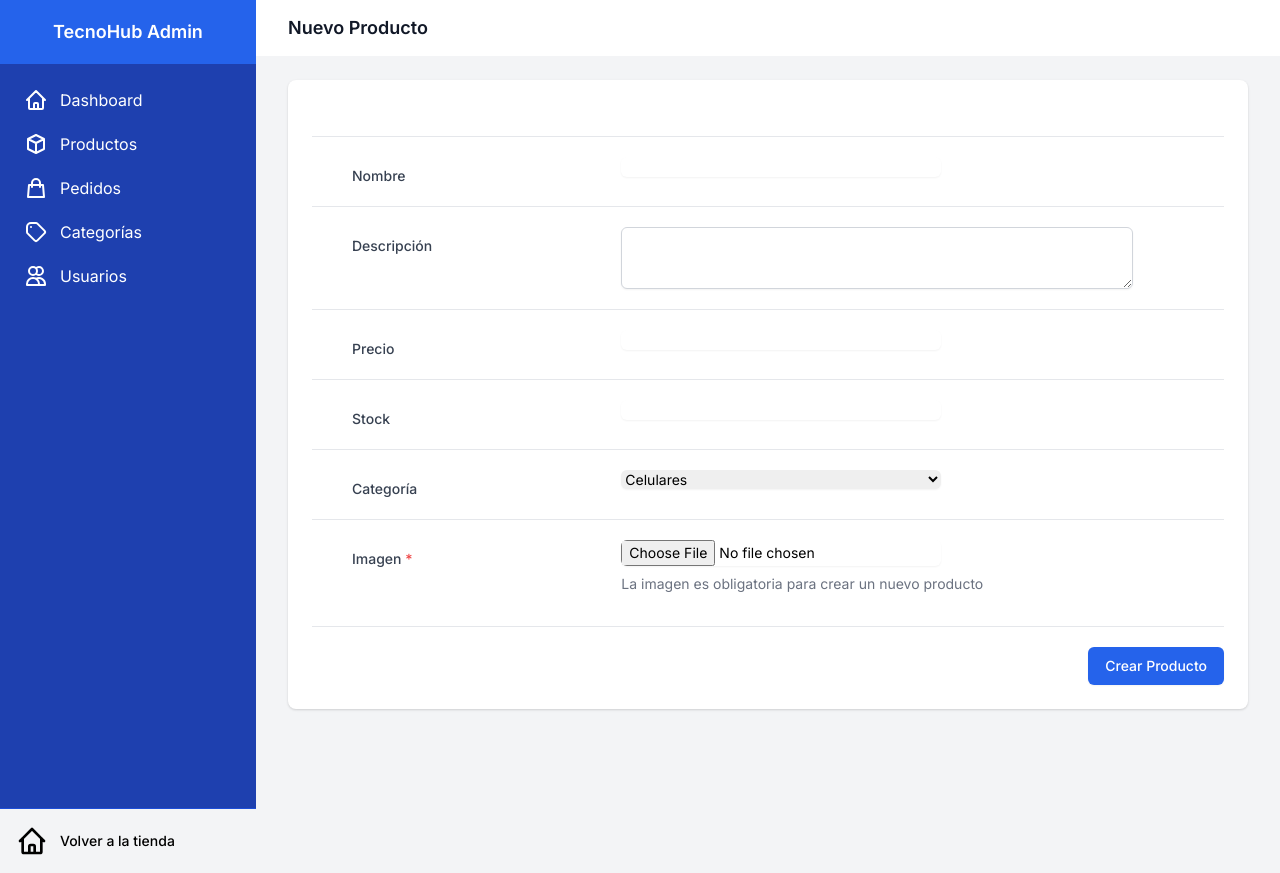
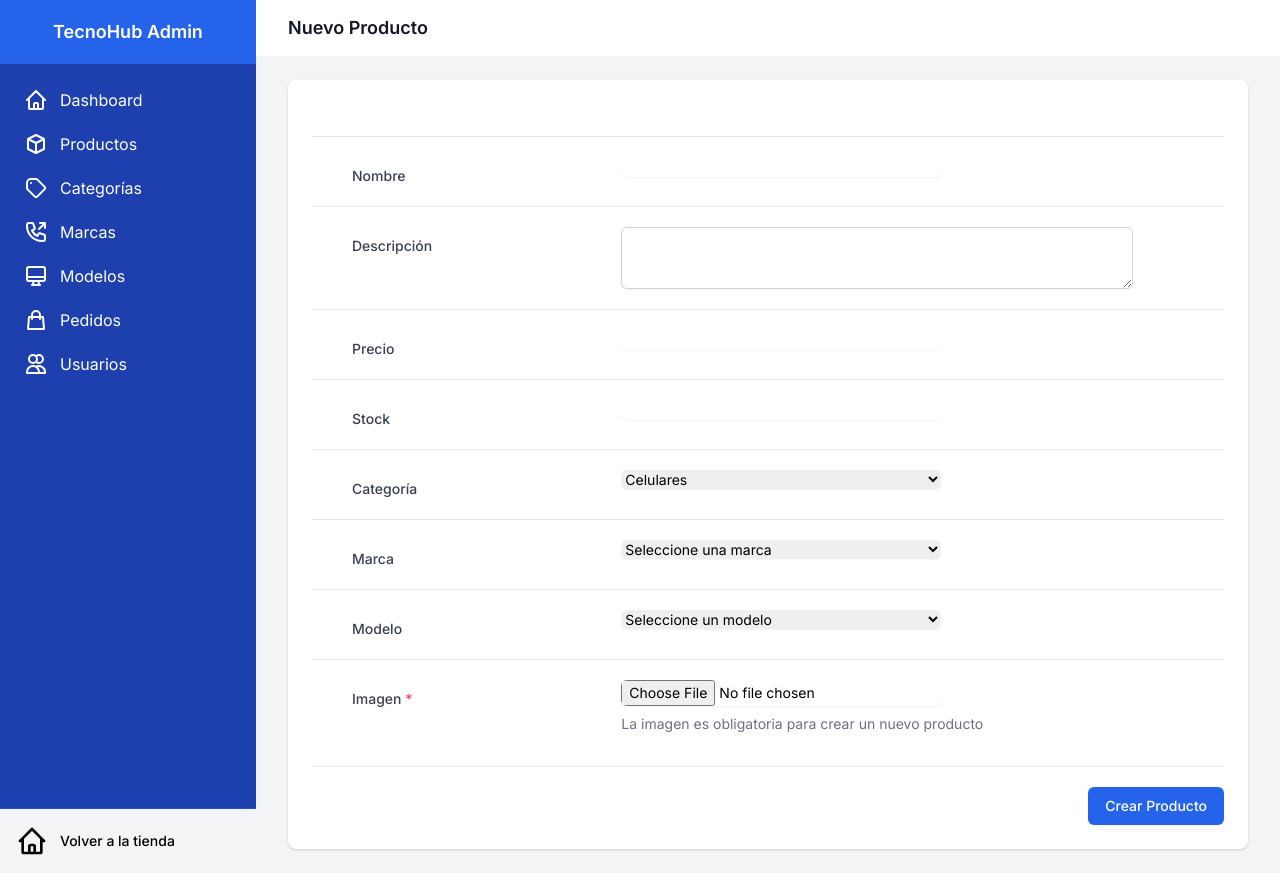
Before and after one commit to MccFlurry/TecnoHub---CRUD, a Flask app: page /admin/nuevo_producto in a window 1280 px wide. Run offline with Flask 3, Linux system fonts and the light colour scheme; the visitor is signed in with stand-in values (Sample User, id 1); data comes from the database, SQL or seed files in the repository; data that the repository does not hold is empty; style sheets or scripts are compiled from the project's sources; some libraries are stand-ins or nearby versions.

Commit message:
marca y modelos admin

```diff
--- a/clase/clase_producto.py
+++ b/clase/clase_producto.py
@@ -1,10 +1,10 @@
 class Producto:
-    def __init__(self, id=None, nombre=None, descripcion=None, precio=None, stock=None, categoria_id=None, id_marca=None, id_modelo=None, destacado=None, imagen=None):
+    def __init__(self, id=None, nombre=None, descripcion=None, precio=None, stock=0, categoria_id=None, id_marca=None, id_modelo=None, destacado=None, imagen=None):
         self.id = id
         self.nombre = nombre
         self.descripcion = descripcion
         self.precio = precio
-        self.stock = stock
+        self.stock = 0 if stock is None else int(stock)  # Asegurar que stock sea siempre un entero
         self.categoria_id = categoria_id
         self.id_marca = id_marca
         self.id_modelo = id_modelo
--- a/main.py
+++ b/main.py
@@ -921,6 +921,8 @@ def admin_productos():
 @admin_required
 def admin_nuevo_producto():
     categorias = controlador_categorias.obtener_todas_categorias()
+    marcas = controlador_marca.obtener_marcas()
+    modelos = controlador_modelo.obtener_modelos()
 
     if request.method == 'POST':
         nombre = request.form['nombre']
@@ -928,6 +930,8 @@ def admin_nuevo_producto():
         categoria_id = request.form['categoria_id']
         precio = request.form['precio']
         stock = request.form['stock']
+        id_marca = request.form.get('id_marca')  # Puede ser None
+        id_modelo = request.form.get('id_modelo')  # Puede ser None
         destacado = 1 if 'destacado' in request.form else 0
 
         # Verificar si se subió una imagen
@@ -935,20 +939,26 @@ def admin_nuevo_producto():
             flash('La imagen es obligatoria', 'error')
             return render_template('admin/editar_nuevo_producto.html',
                                 producto=None,
-                                categorias=categorias)
+                                categorias=categorias,
+                                marcas=marcas,
+                                modelos=modelos)
 
         imagen = request.files['imagen']
         if imagen.filename == '':
             flash('Debe seleccionar una imagen', 'error')
             return render_template('admin/editar_nuevo_producto.html',
                                 producto=None,
-                                categorias=categorias)
+                                categorias=categorias,
+                                marcas=marcas,
+                                modelos=modelos)
 
         if not allowed_file(imagen.filename):
             flash('Formato de imagen no permitido. Use: png, jpg, jpeg, gif', 'error')
             return render_template('admin/editar_nuevo_producto.html',
                                 producto=None,
-                                categorias=categorias)
+                                categorias=categorias,
+                                marcas=marcas,
+                                modelos=modelos)
 
         try:
             imagen_filename = secure_filename(imagen.filename)
@@ -960,7 +970,8 @@ def admin_nuevo_producto():
                 categoria_id=categoria_id,
                 precio=precio,
                 stock=stock,
-                destacado=destacado,
+                id_marca=id_marca,
+                id_modelo=id_modelo,
                 imagen=imagen_filename
             )
             flash('Producto creado con éxito', 'success')
@@ -975,15 +986,23 @@ def admin_nuevo_producto():
             flash(f'Error al crear el producto: {str(e)}', 'error')
             return render_template('admin/editar_nuevo_producto.html',
                                 producto=None,
-                                categorias=categorias)
-
-    return render_template('admin/editar_nuevo_producto.html', producto=None, categorias=categorias)
+                                categorias=categorias,
+                                marcas=marcas,
+                                modelos=modelos)
+
+    return render_template('admin/editar_nuevo_producto.html',
+                         producto=None,
+                         categorias=categorias,
+                         marcas=marcas,
+                         modelos=modelos)
 
 @admin_bp.route('/editar_producto/<int:id>', methods=['GET', 'POST'])
 @admin_required
 def admin_editar_producto(id):
     producto = controlador_producto.obtener_producto_por_id(id)
     categorias = controlador_categorias.obtener_todas_categorias()
+    marcas = controlador_marca.obtener_marcas()
+    modelos = controlador_modelo.obtener_modelos()
 
     if request.method == 'POST':
         nombre = request.form['nombre']
@@ -991,6 +1010,8 @@ def admin_editar_producto(id):
         categoria_id = request.form['categoria_id']
         precio = request.form['precio']
         stock = request.form['stock']
+        id_marca = request.form.get('id_marca')  # Puede ser None
+        id_modelo = request.form.get('id_modelo')  # Puede ser None
         destacado = 1 if 'destacado' in request.form else 0
 
         imagen = request.files['imagen']
@@ -998,29 +1019,50 @@ def admin_editar_producto(id):
 
         if imagen and allowed_file(imagen.filename):
             try:
+                # Eliminar imagen anterior si existe
+                if producto.imagen:
+                    try:
+                        os.remove(os.path.join(UPLOAD_FOLDER, producto.imagen))
+                    except Exception:
+                        pass
+
                 imagen_filename = secure_filename(imagen.filename)
                 imagen.save(os.path.join(UPLOAD_FOLDER, imagen_filename))
             except Exception as e:
-                flash(f'Error al cargar la imagen: {str(e)}', 'error')
-                return redirect(url_for('admin.admin_editar_producto', id=id))
+                flash(f'Error al guardar la imagen: {str(e)}', 'error')
+                return render_template('admin/editar_nuevo_producto.html',
+                                    producto=producto,
+                                    categorias=categorias,
+                                    marcas=marcas,
+                                    modelos=modelos)
 
         try:
             controlador_producto.actualizar_producto(
                 id=id,
                 nombre=nombre,
                 descripcion=descripcion,
+                categoria_id=categoria_id,
                 precio=precio,
                 stock=stock,
-                categoria_id=categoria_id,
+                id_marca=id_marca,
+                id_modelo=id_modelo,
                 imagen=imagen_filename
             )
             flash('Producto actualizado con éxito', 'success')
+            return redirect(url_for('admin.admin_productos'))
         except Exception as e:
             flash(f'Error al actualizar el producto: {str(e)}', 'error')
-
-        return redirect(url_for('admin.admin_productos'))
-
-    return render_template('admin/editar_nuevo_producto.html', producto=producto, categorias=categorias)
+            return render_template('admin/editar_nuevo_producto.html',
+                                producto=producto,
+                                categorias=categorias,
+                                marcas=marcas,
+                                modelos=modelos)
+
+    return render_template('admin/editar_nuevo_producto.html',
+                         producto=producto,
+                         categorias=categorias,
+                         marcas=marcas,
+                         modelos=modelos)
 
 @admin_bp.route('/producto/eliminar/<int:id>', methods=['POST'])
 @admin_required
@@ -1261,6 +1303,109 @@ def admin_eliminar_usuario(id):
         flash(f'Error al eliminar el usuario: {str(e)}', 'error')
 
     return redirect(url_for('admin.admin_usuarios'))
+
+# Rutas para Marcas
+@admin_bp.route('/marcas')
+@admin_required
+def admin_marcas():
+    marcas = controlador_marca.obtener_marcas()
+    return render_template('admin/marcas.html', marcas=marcas)
+
+@admin_bp.route('/marcas/nueva', methods=['GET', 'POST'])
+@admin_required
+def admin_nueva_marca():
+    if request.method == 'POST':
+        nombre = request.form.get('nombre')
+        try:
+            controlador_marca.insertar_marca(nombre)
+            flash('Marca agregada exitosamente', 'success')
+            return redirect(url_for('admin.admin_marcas'))
+        except Exception as e:
+            flash(f'Error al agregar la marca: {str(e)}', 'error')
+    return render_template('admin/editar_nueva_marca.html', marca=None)
+
+@admin_bp.route('/marcas/editar/<int:id>', methods=['GET', 'POST'])
+@admin_required
+def admin_editar_marca(id):
+    marca = controlador_marca.obtener_marca_por_id(id)
+    if not marca:
+        flash('Marca no encontrada', 'error')
+        return redirect(url_for('admin.admin_marcas'))
+
+    if request.method == 'POST':
+        nombre = request.form.get('nombre')
+        try:
+            controlador_marca.actualizar_marca(id, nombre)
+            flash('Marca actualizada exitosamente', 'success')
+            return redirect(url_for('admin.admin_marcas'))
+        except Exception as e:
+            flash(f'Error al actualizar la marca: {str(e)}', 'error')
+
+    return render_template('admin/editar_nueva_marca.html', marca=marca)
+
+@admin_bp.route('/marcas/eliminar/<int:id>', methods=['POST'])
+@admin_required
+def admin_eliminar_marca(id):
+    try:
+        controlador_marca.eliminar_marca(id)
+        flash('Marca eliminada exitosamente', 'success')
+    except Exception as e:
+        flash(f'Error al eliminar la marca: {str(e)}', 'error')
+    return redirect(url_for('admin.admin_marcas'))
+
+# Rutas para Modelos
+@admin_bp.route('/modelos')
+@admin_required
+def admin_modelos():
+    modelos = controlador_modelo.obtener_modelos()
+    return render_template('admin/modelos.html', modelos=modelos)
+
+@admin_bp.route('/modelos/nuevo', methods=['GET', 'POST'])
+@admin_required
+def admin_nuevo_modelo():
+    marcas = controlador_marca.obtener_marcas()
+    if request.method == 'POST':
+        nombre = request.form.get('nombre')
+        try:
+            modelo = Modelo(nombre=nombre)
+            controlador_modelo.insertar_modelo(modelo)
+            flash('Modelo agregado exitosamente', 'success')
+            return redirect(url_for('admin.admin_modelos'))
+        except Exception as e:
+            flash(f'Error al agregar el modelo: {str(e)}', 'error')
+    return render_template('admin/editar_nuevo_modelo.html', modelo=None, marcas=marcas)
+
+@admin_bp.route('/modelos/editar/<int:id>', methods=['GET', 'POST'])
+@admin_required
+def admin_editar_modelo(id):
+    modelo = controlador_modelo.obtener_modelo_por_id(id)
+    marcas = controlador_marca.obtener_marcas()
+
+    if not modelo:
+        flash('Modelo no encontrado', 'error')
+        return redirect(url_for('admin.admin_modelos'))
+
+    if request.method == 'POST':
+        nombre = request.form.get('nombre')
+        try:
+            modelo.nombre = nombre
+            controlador_modelo.actualizar_modelo(modelo)
+            flash('Modelo actualizado exitosamente', 'success')
+            return redirect(url_for('admin.admin_modelos'))
+        except Exception as e:
+            flash(f'Error al actualizar el modelo: {str(e)}', 'error')
+
+    return render_template('admin/editar_nuevo_modelo.html', modelo=modelo, marcas=marcas)
+
+@admin_bp.route('/modelos/eliminar/<int:id>', methods=['POST'])
+@admin_required
+def admin_eliminar_modelo(id):
+    try:
+        controlador_modelo.eliminar_modelo(id)
+        flash('Modelo eliminado exitosamente', 'success')
+    except Exception as e:
+        flash(f'Error al eliminar el modelo: {str(e)}', 'error')
+    return redirect(url_for('admin.admin_modelos'))
 
 # Notificaciones PUSH
 @admin_bp.route('/notificaciones', methods=['GET'])
--- a/templates/admin/base.html
+++ b/templates/admin/base.html
@@ -15,37 +15,49 @@
         <!-- Sidebar -->
         <aside class="hidden md:flex md:flex-shrink-0">
             <div class="flex flex-col w-64">
-                <div class="flex items-center justify-center h-16 bg-blue-600">
+                <div class="flex justify-center items-center h-16 bg-blue-600">
                     <span class="text-lg font-semibold text-white">TecnoHub Admin</span>
                 </div>
-                <div class="flex flex-col flex-grow overflow-y-auto text-white bg-blue-800">
+                <div class="flex overflow-y-auto flex-col flex-grow text-white bg-blue-800">
                     <nav class="flex-1 px-2 py-4 space-y-1">
                         <a href="{{ url_for('admin.admin_dashboard') }}" class="flex items-center px-4 py-2 rounded-md hover:bg-blue-700">
-                            <svg class="w-6 h-6 mr-3" fill="none" viewBox="0 0 24 24" stroke="currentColor">
+                            <svg class="mr-3 w-6 h-6" fill="none" viewBox="0 0 24 24" stroke="currentColor">
                                 <path stroke-linecap="round" stroke-linejoin="round" stroke-width="2" d="M3 12l2-2m0 0l7-7 7 7M5 10v10a1 1 0 001 1h3m10-11l2 2m-2-2v10a1 1 0 01-1 1h-3m-6 0a1 1 0 001-1v-4a1 1 0 011-1h2a1 1 0 011 1v4a1 1 0 001 1m-6 0h6"></path>
                             </svg>
                             Dashboard
                         </a>
                         <a href="{{ url_for('admin.admin_productos') }}" class="flex items-center px-4 py-2 rounded-md hover:bg-blue-700">
-                            <svg class="w-6 h-6 mr-3" fill="none" viewBox="0 0 24 24" stroke="currentColor">
+                            <svg class="mr-3 w-6 h-6" fill="none" viewBox="0 0 24 24" stroke="currentColor">
                                 <path stroke-linecap="round" stroke-linejoin="round" stroke-width="2" d="M20 7l-8-4-8 4m16 0l-8 4m8-4v10l-8 4m0-10L4 7m8 4v10M4 7v10l8 4"></path>
                             </svg>
                             Productos
                         </a>
+                        <a href="{{ url_for('admin.admin_categorias') }}" class="flex items-center px-4 py-2 rounded-md hover:bg-blue-700">
+                            <svg class="mr-3 w-6 h-6" fill="none" viewBox="0 0 24 24" stroke="currentColor">
+                                <path stroke-linecap="round" stroke-linejoin="round" stroke-width="2" d="M7 7h.01M7 3h5c.512 0 1.024.195 1.414.586l7 7a2 2 0 010 2.828l-7 7a2 2 0 01-2.828 0l-7-7A1.994 1.994 0 013 12V7a4 4 0 014-4z"></path>
+                            </svg>
+                            Categorías
+                        </a>
+                        <a href="{{ url_for('admin.admin_marcas') }}" class="flex items-center px-4 py-2 rounded-md hover:bg-blue-700">
+                            <svg class="mr-3 w-6 h-6" fill="none" viewBox="0 0 24 24" stroke="currentColor">
+                                <path stroke-linecap="round" stroke-linejoin="round" stroke-width="2" d="M16 3h5m0 0v5m0-5l-6 6M5 3a2 2 0 00-2 2v1c0 8.284 6.716 15 15 15h1a2 2 0 002-2v-3.28a1 1 0 00-.684-.948l-4.493-1.498a1 1 0 00-1.21.502l-1.13 2.257a11.042 11.042 0 01-5.516-5.517l2.257-1.128a1 1 0 00.502-1.21L9.228 3.683A1 1 0 008.279 3H5z"></path>
+                            </svg>
+                            Marcas
+                        </a>
+                        <a href="{{ url_for('admin.admin_modelos') }}" class="flex items-center px-4 py-2 rounded-md hover:bg-blue-700">
+                            <svg class="mr-3 w-6 h-6" fill="none" viewBox="0 0 24 24" stroke="currentColor">
+                                <path stroke-linecap="round" stroke-linejoin="round" stroke-width="2" d="M9.75 17L9 20l-1 1h8l-1-1-.75-3M3 13h18M5 17h14a2 2 0 002-2V5a2 2 0 00-2-2H5a2 2 0 00-2 2v10a2 2 0 002 2z"></path>
+                            </svg>
+                            Modelos
+                        </a>
                         <a href="{{ url_for('admin.admin_pedidos') }}" class="flex items-center px-4 py-2 rounded-md hover:bg-blue-700">
-                            <svg class="w-6 h-6 mr-3" fill="none" viewBox="0 0 24 24" stroke="currentColor">
+                            <svg class="mr-3 w-6 h-6" fill="none" viewBox="0 0 24 24" stroke="currentColor">
                                 <path stroke-linecap="round" stroke-linejoin="round" stroke-width="2" d="M16 11V7a4 4 0 00-8 0v4M5 9h14l1 12H4L5 9z"></path>
                             </svg>
                             Pedidos
                         </a>
-                        <a href="{{ url_for('admin.admin_categorias') }}" class="flex items-center px-4 py-2 rounded-md hover:bg-blue-700">
-                            <svg class="w-6 h-6 mr-3" fill="none" viewBox="0 0 24 24" stroke="currentColor">
-                                <path stroke-linecap="round" stroke-linejoin="round" stroke-width="2" d="M7 7h.01M7 3h5c.512 0 1.024.195 1.414.586l7 7a2 2 0 010 2.828l-7 7a2 2 0 01-2.828 0l-7-7A1.994 1.994 0 013 12V7a4 4 0 014-4z"></path>
-                            </svg>
-                            Categorías
-                        </a>
                         <a href="{{ url_for('admin.admin_usuarios') }}" class="flex items-center px-4 py-2 rounded-md hover:bg-blue-700">
-                            <svg class="w-6 h-6 mr-3" fill="none" viewBox="0 0 24 24" stroke="currentColor">
+                            <svg class="mr-3 w-6 h-6" fill="none" viewBox="0 0 24 24" stroke="currentColor">
                                 <path stroke-linecap="round" stroke-linejoin="round" stroke-width="2" d="M12 4.354a4 4 0 110 5.292M15 21H3v-1a6 6 0 0112 0v1zm0 0h6v-1a6 6 0 00-9-5.197M13 7a4 4 0 11-8 0 4 4 0 018 0z"></path>
                             </svg>
                             Usuarios
@@ -53,7 +65,7 @@
                     </nav>
                 </div>
                 <div class="flex flex-shrink-0 p-4 border-t border-blue-700">
-                    <a href="{{ url_for('home') }}" class="flex-shrink-0 block w-full group">
+                    <a href="{{ url_for('home') }}" class="block flex-shrink-0 w-full group">
                         <div class="flex items-center">
                             <div>
                                 <svg class="w-8 h-8 text-black" fill="none" viewBox="0 0 24 24" stroke="currentColor">
@@ -72,7 +84,7 @@
         </aside>
 
         <!-- Main content -->
-        <div class="flex flex-col flex-1 overflow-hidden">
+        <div class="flex overflow-hidden flex-col flex-1">
             <header class="bg-white shadow-sm">
                 <div class="px-4 py-4 mx-auto max-w-7xl sm:px-6 lg:px-8">
                     <h1 class="text-lg font-semibold leading-6 text-gray-900">
@@ -80,7 +92,7 @@
                     </h1>
                 </div>
             </header>
-            <main class="flex-1 overflow-x-hidden overflow-y-auto bg-gray-100">
+            <main class="overflow-y-auto overflow-x-hidden flex-1 bg-gray-100">
                 <div class="py-6 mx-auto max-w-7xl sm:px-6 lg:px-8">
                     {% block content %}{% endblock %}
                 </div>
@@ -93,14 +105,14 @@
         {% if messages %}
             {% for category, message in messages %}
                 <div id="flashMessage" class="fixed bottom-4 right-4 z-50 p-4 rounded-lg shadow-lg slide-in {% if category == 'error' %}bg-red-100 border border-red-400 text-red-700{% else %}bg-green-100 border border-green-400 text-green-700{% endif %}" style="max-width: 24rem;">
-                    <div class="flex items-center justify-between">
+                    <div class="flex justify-between items-center">
                         <div class="flex items-center">
                             {% if category == 'error' %}
-                                <svg class="w-5 h-5 mr-3" fill="currentColor" viewBox="0 0 20 20">
+                                <svg class="mr-3 w-5 h-5" fill="currentColor" viewBox="0 0 20 20">
                                     <path fill-rule="evenodd" d="M10 18a8 8 0 100-16 8 8 0 000 16zM8.707 7.293a1 1 0 00-1.414 1.414L8.586 10l-1.293 1.293a1 1 0 101.414 1.414L10 11.414l1.293 1.293a1 1 0 001.414-1.414L11.414 10l1.293-1.293a1 1 0 00-1.414-1.414L10 8.586 8.707 7.293z" clip-rule="evenodd"/>
                                 </svg>
                             {% else %}
-                                <svg class="w-5 h-5 mr-3" fill="currentColor" viewBox="0 0 20 20">
+                                <svg class="mr-3 w-5 h-5" fill="currentColor" viewBox="0 0 20 20">
                                     <path fill-rule="evenodd" d="M10 18a8 8 0 100-16 8 8 0 000 16zm3.707-9.293a1 1 0 00-1.414-1.414L9 10.586 7.707 9.293a1 1 0 00-1.414 1.414l2 2a1 1 0 001.414 0l4-4z" clip-rule="evenodd"/>
                                 </svg>
                             {% endif %}
--- a/templates/admin/editar_nuevo_producto.html
+++ b/templates/admin/editar_nuevo_producto.html
@@ -75,6 +75,40 @@
                     </div>
 
                     <div class="sm:grid sm:grid-cols-3 sm:gap-4 sm:items-start sm:border-t sm:border-gray-200 sm:pt-5">
+                        <label for="id_marca" class="block pl-10 text-sm font-medium text-gray-700 sm:mt-px sm:pt-2">
+                            Marca
+                        </label>
+                        <div class="mt-1 sm:mt-0 sm:col-span-2">
+                            <select id="id_marca" name="id_marca"
+                                class="block w-full max-w-lg border-gray-300 rounded-md shadow-sm focus:ring-blue-500 focus:border-blue-500 sm:max-w-xs sm:text-sm">
+                                <option value="">Seleccione una marca</option>
+                                {% for marca in marcas %}
+                                <option value="{{ marca.id }}" {% if producto and producto.id_marca==marca.id %}selected{% endif %}>
+                                    {{ marca.nombre }}
+                                </option>
+                                {% endfor %}
+                            </select>
+                        </div>
+                    </div>
+
+                    <div class="sm:grid sm:grid-cols-3 sm:gap-4 sm:items-start sm:border-t sm:border-gray-200 sm:pt-5">
+                        <label for="id_modelo" class="block pl-10 text-sm font-medium text-gray-700 sm:mt-px sm:pt-2">
+                            Modelo
+                        </label>
+                        <div class="mt-1 sm:mt-0 sm:col-span-2">
+                            <select id="id_modelo" name="id_modelo"
+                                class="block w-full max-w-lg border-gray-300 rounded-md shadow-sm focus:ring-blue-500 focus:border-blue-500 sm:max-w-xs sm:text-sm">
+                                <option value="">Seleccione un modelo</option>
+                                {% for modelo in modelos %}
+                                <option value="{{ modelo.id }}" data-marca="{{ modelo.id_marca }}" {% if producto and producto.id_modelo==modelo.id %}selected{% endif %}>
+                                    {{ modelo.nombre }}
+                                </option>
+                                {% endfor %}
+                            </select>
+                        </div>
+                    </div>
+
+                    <div class="sm:grid sm:grid-cols-3 sm:gap-4 sm:items-start sm:border-t sm:border-gray-200 sm:pt-5">
                         <label for="imagen" class="block pl-10 text-sm font-medium text-gray-700 sm:mt-px sm:pt-2">
                             Imagen <span class="text-red-500">*</span>
                         </label>
@@ -104,3 +138,33 @@
     </form>
 </div>
 {% endblock %}
+
+{% block scripts %}
+<script>
+document.addEventListener('DOMContentLoaded', function() {
+    const marcaSelect = document.getElementById('id_marca');
+    const modeloSelect = document.getElementById('id_modelo');
+    const modeloOptions = Array.from(modeloSelect.options);
+
+    function filtrarModelos() {
+        const marcaSeleccionada = marcaSelect.value;
+
+        // Limpiar el select de modelos
+        modeloSelect.innerHTML = '<option value="">Seleccione un modelo</option>';
+
+        // Filtrar y agregar solo los modelos de la marca seleccionada
+        modeloOptions.forEach(option => {
+            if (!marcaSeleccionada || option.dataset.marca === marcaSeleccionada) {
+                modeloSelect.add(option.cloneNode(true));
+            }
+        });
+    }
+
+    // Filtrar modelos cuando cambie la marca
+    marcaSelect.addEventListener('change', filtrarModelos);
+
+    // Filtrar modelos al cargar la página
+    filtrarModelos();
+});
+</script>
+{% endblock %}
```
Also changed, not shown: controlador_producto.py (+101 -24 lines), templates/admin/editar_nueva_marca.html (added, +47 -0 lines), templates/admin/editar_nuevo_modelo.html (added, +47 -0 lines), templates/admin/marcas.html (added, +53 -0 lines), templates/admin/modelos.html (added, +52 -0 lines), templates/admin/productos.html (+8 -7 lines).
